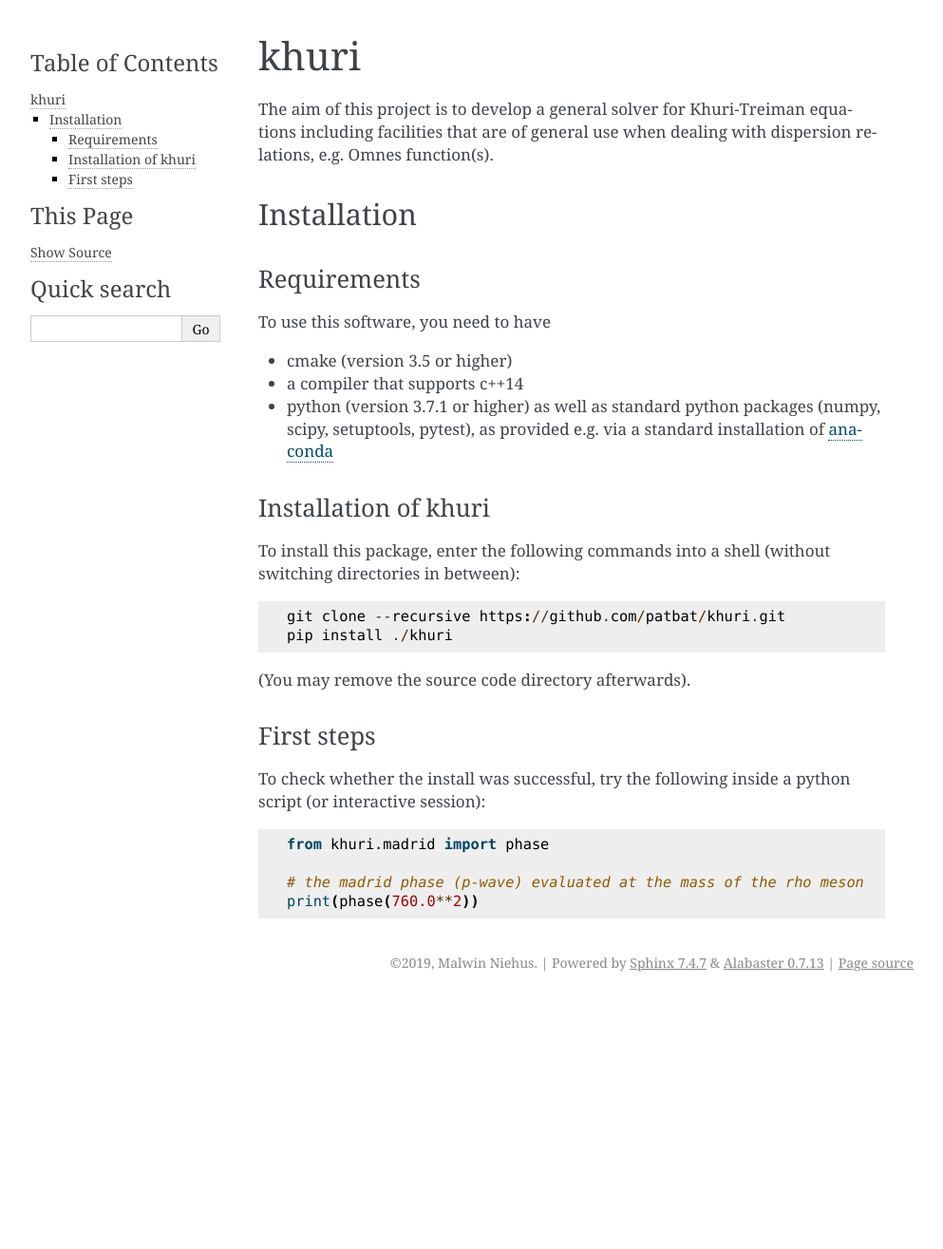
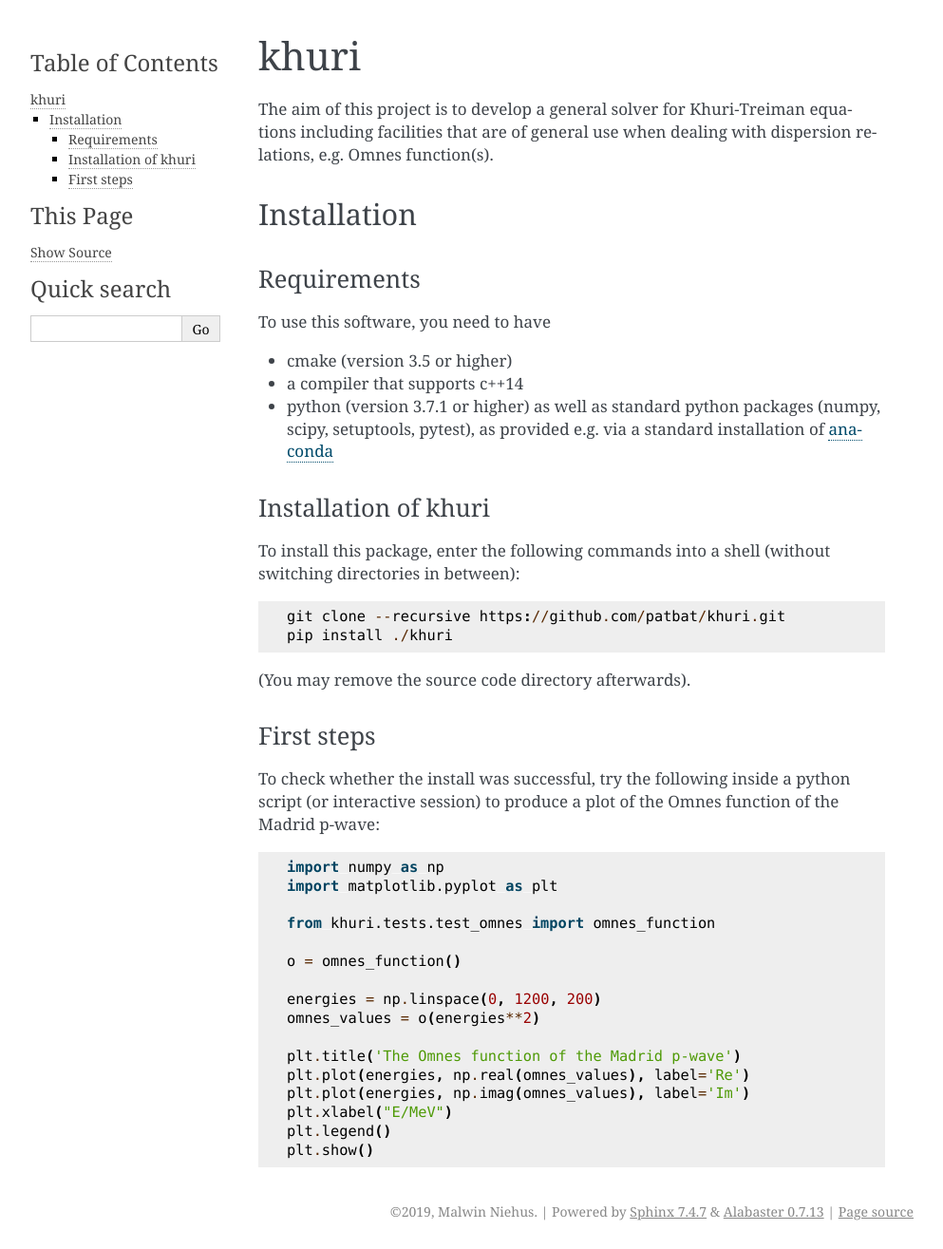
Before and after one commit to patbat/khuri, a Sphinx documentation site: the page built from docs/index.rst, in a window 1280 px wide. Shown: the whole page at 95% size, without its empty margins (148-1141 px from the left). Built offline with Sphinx 7.4.7, drawn with Linux system fonts in a browser that asks for light colours; before the commit the page ends 1053 px from its top, so only the background shows below that.

Commit message:
example plot of omnes function in documentation

```diff
--- a/docs/index.rst
+++ b/docs/index.rst
@@ -46,11 +46,24 @@ First steps
 -----------
 
 To check whether the install was successful, try the following inside a
-python script (or interactive session):
+python script (or interactive session) to produce a plot of the Omnes function
+of the Madrid p-wave:
 
 .. code-block:: python
 
-   from khuri.madrid import phase
+    import numpy as np
+    import matplotlib.pyplot as plt
 
-   # the madrid phase (p-wave) evaluated at the mass of the rho meson
-   print(phase(760.0**2))
+    from khuri.tests.test_omnes import omnes_function
+
+    o = omnes_function()
+
+    energies = np.linspace(0, 1200, 200)
+    omnes_values = o(energies**2)
+
+    plt.title('The Omnes function of the Madrid p-wave')
+    plt.plot(energies, np.real(omnes_values), label='Re')
+    plt.plot(energies, np.imag(omnes_values), label='Im')
+    plt.xlabel("E/MeV")
+    plt.legend()
+    plt.show()
```
